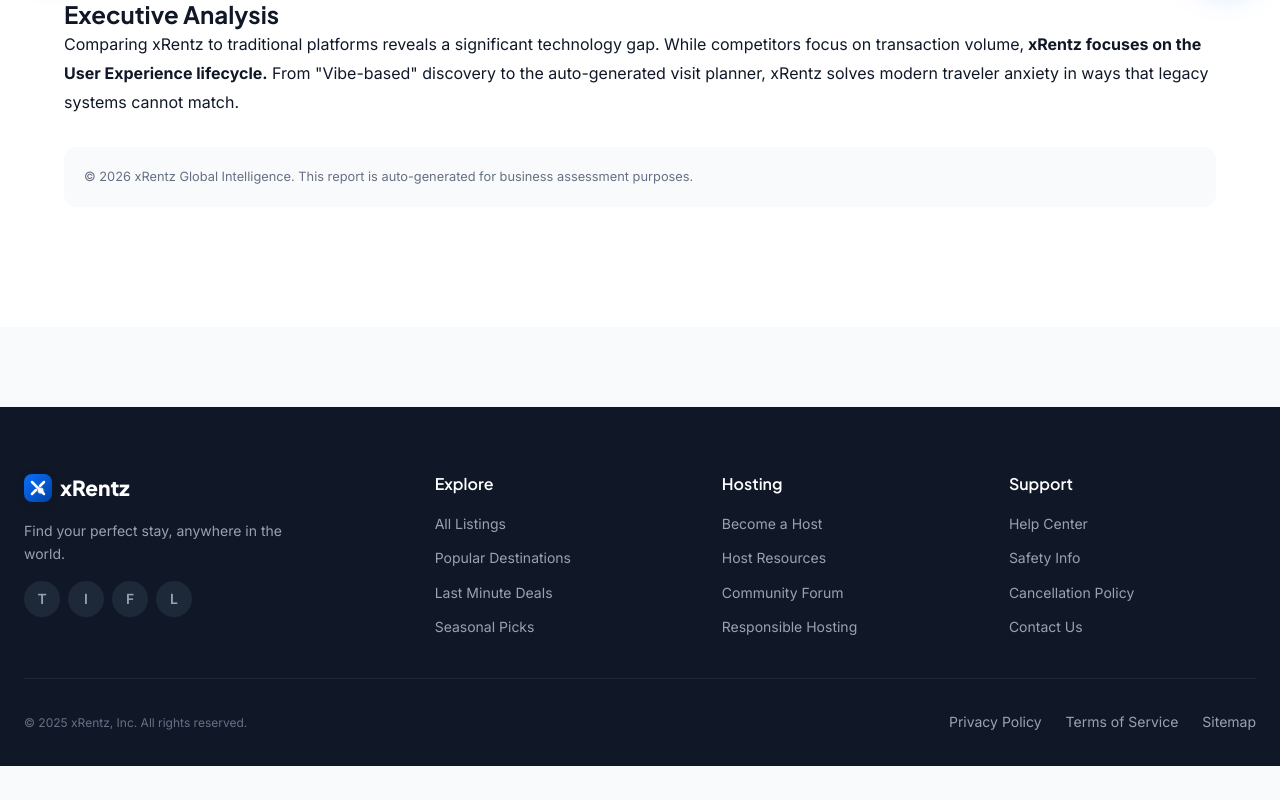
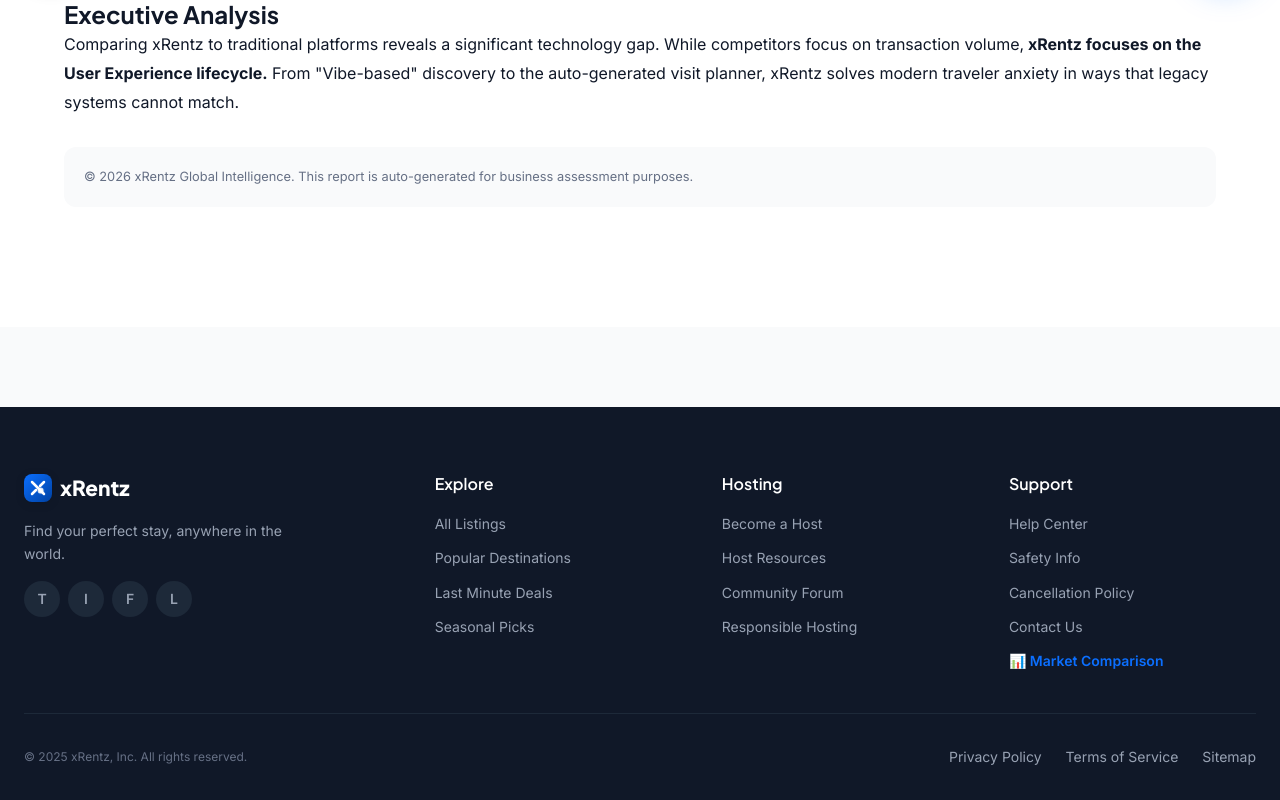
Before and after one commit to SourabhX16/xRentz, a React (Vite) app: page /comparison in a window 1280 px wide. Shown: the part 795-1595 px from the top of the page. Before the commit the page ends 1561 px from the top, so only its background shows below. Built offline with nearby package versions, Linux system fonts and the light colour scheme.

Commit message:
UI: Add Market Comparison entry to global footer

```diff
--- a/src/components/Footer.jsx
+++ b/src/components/Footer.jsx
@@ -42,6 +42,7 @@ export default function Footer() {
             <a href="#" className="footer__link">Safety Info</a>
             <Link to="/cancellation" className="footer__link">Cancellation Policy</Link>
             <Link to="/contact" className="footer__link">Contact Us</Link>
+            <Link to="/comparison" className="footer__link" style={{ color: 'var(--color-primary-500)', fontWeight: '600' }}>📊 Market Comparison</Link>
           </div>
         </div>
 
```
